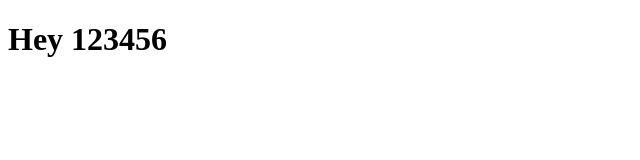
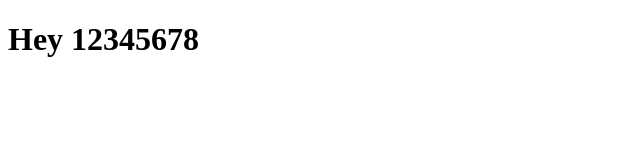
Before and after one commit to Ayan007OP-coder/Ayan4, a plain HTML site: page Index.html in a window 1280 px wide. Shown: the full height of the page, 0-640 px from the left. Drawn offline with Linux system fonts and the light colour scheme.

Commit message:
Update Index.html

```diff
--- a/Index.html
+++ b/Index.html
@@ -6,6 +6,6 @@
     <title>Document</title>
 </head>
 <body>
-    <h1>Hey 123456</h1>
+    <h1>Hey 12345678</h1>
 </body>
 </html>
```
